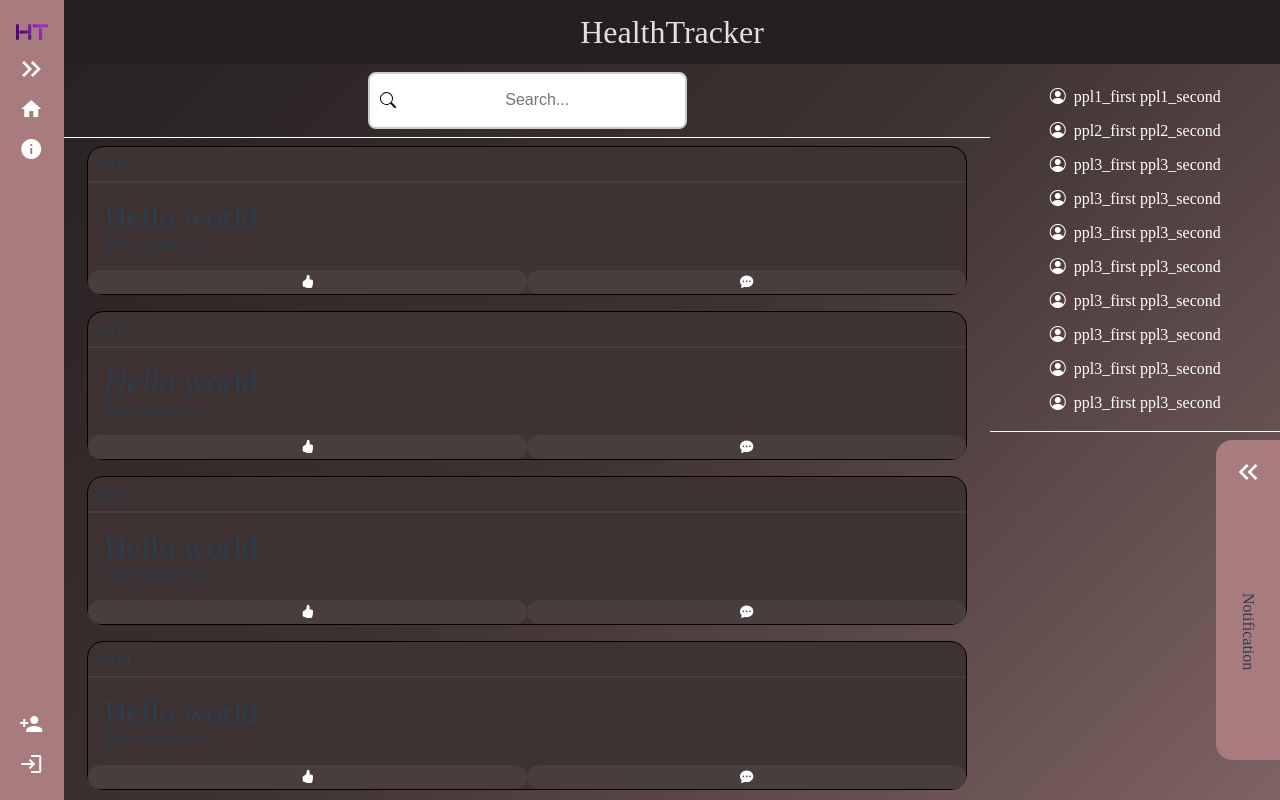
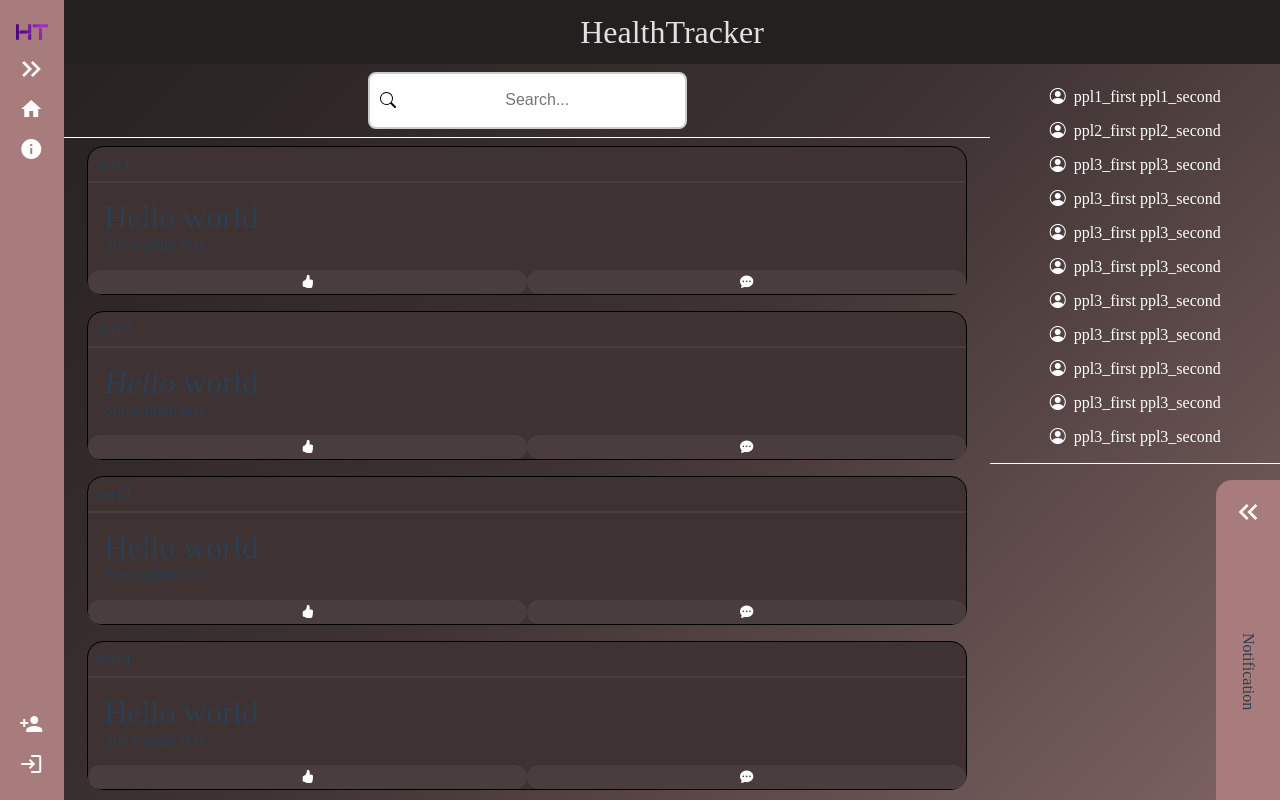
Before and after one commit to Hikareel/HealthTracker, a Vue app in the folder HealthTracker/healthtracker.client/: page /community in a window 1280 px wide. Built offline with nearby package versions, Linux system fonts and the light colour scheme; what @vueform/vueform would draw is missing.

Commit message:
Fixed responsive

```diff
--- a/HealthTracker/healthtracker.client/src/assets/community/chat.scss
+++ b/HealthTracker/healthtracker.client/src/assets/community/chat.scss
@@ -2,15 +2,16 @@
   display: grid;
   grid-template-columns: 1fr;
   grid-template-rows: 1fr 6fr;
-  border-radius: 15px 0px 0px 15px;
+  border-radius: 15px 0 0 0;
 
   .content {
     background-color: rgb(168, 124, 124);
     position: fixed;
     right: calc(-20rem + 4rem);
+    bottom: 0;
     max-width: 20rem;
     transition: right 0.5s ease-out;
-    border-radius: 1rem 0% 0% 1rem;
+    border-radius: 1rem 0 0 0;
 
     .chat-header {
       height: 4rem;
@@ -126,7 +127,7 @@
           display: flex;
           height: 3rem;
           gap: 2px;
-          border-radius: 10px;
+          background-color: rgb(199, 167, 167);
 
           button {
             cursor: pointer;
--- a/HealthTracker/healthtracker.client/src/components/views/community/Community.vue
+++ b/HealthTracker/healthtracker.client/src/components/views/community/Community.vue
@@ -121,15 +121,13 @@ import { PostData } from '@/data/models/postModels';
 
     .list {
       padding-bottom: 0.5rem;
-      max-height: 50%;
-      flex-grow: 0;
+      flex-grow: 1;
 
     }
 
     .chat {
-      flex-grow: 1;
       flex-shrink: 0;
-      padding-top: 0.5rem;
+      height: 20rem;
     }
   }
 
--- a/HealthTracker/healthtracker.client/src/components/views/community/friends/FriendsList.vue
+++ b/HealthTracker/healthtracker.client/src/components/views/community/friends/FriendsList.vue
@@ -13,9 +13,10 @@ import { FriendsData } from '@/data/models/friendModel'
 
 <style lang="scss" scoped>
 .main-list {
+    margin-bottom: 1rem;
     display: flex;
     flex-direction: column;
-    height: 100vh;
+    height: 100%;
     overflow: hidden;
     text-align: center;
     border-bottom: 1px solid white;
```
